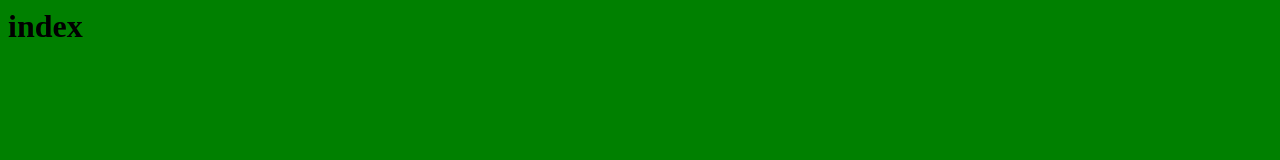
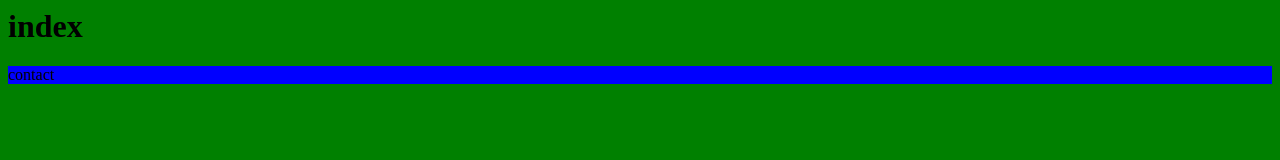
Before and after one commit to antonino20/repolocale2, a plain HTML site: page index.html in a window 1280 px wide. Drawn offline with Linux system fonts and the light colour scheme.

Commit message:
aggiunto il footer al file index.html e aggiunto anche una regola css a questo tag dal file style.css da acer lubuntu

```diff
--- a/index.html
+++ b/index.html
@@ -5,4 +5,5 @@
 	<body>
 	<h1>index</h1>
 	</body>
+	<footer>contact</footer>
 </html>
--- a/style.css
+++ b/style.css
@@ -1,3 +1,4 @@
 body{
 background-color:green;
 }
+footer{background-color:blue;}
```
